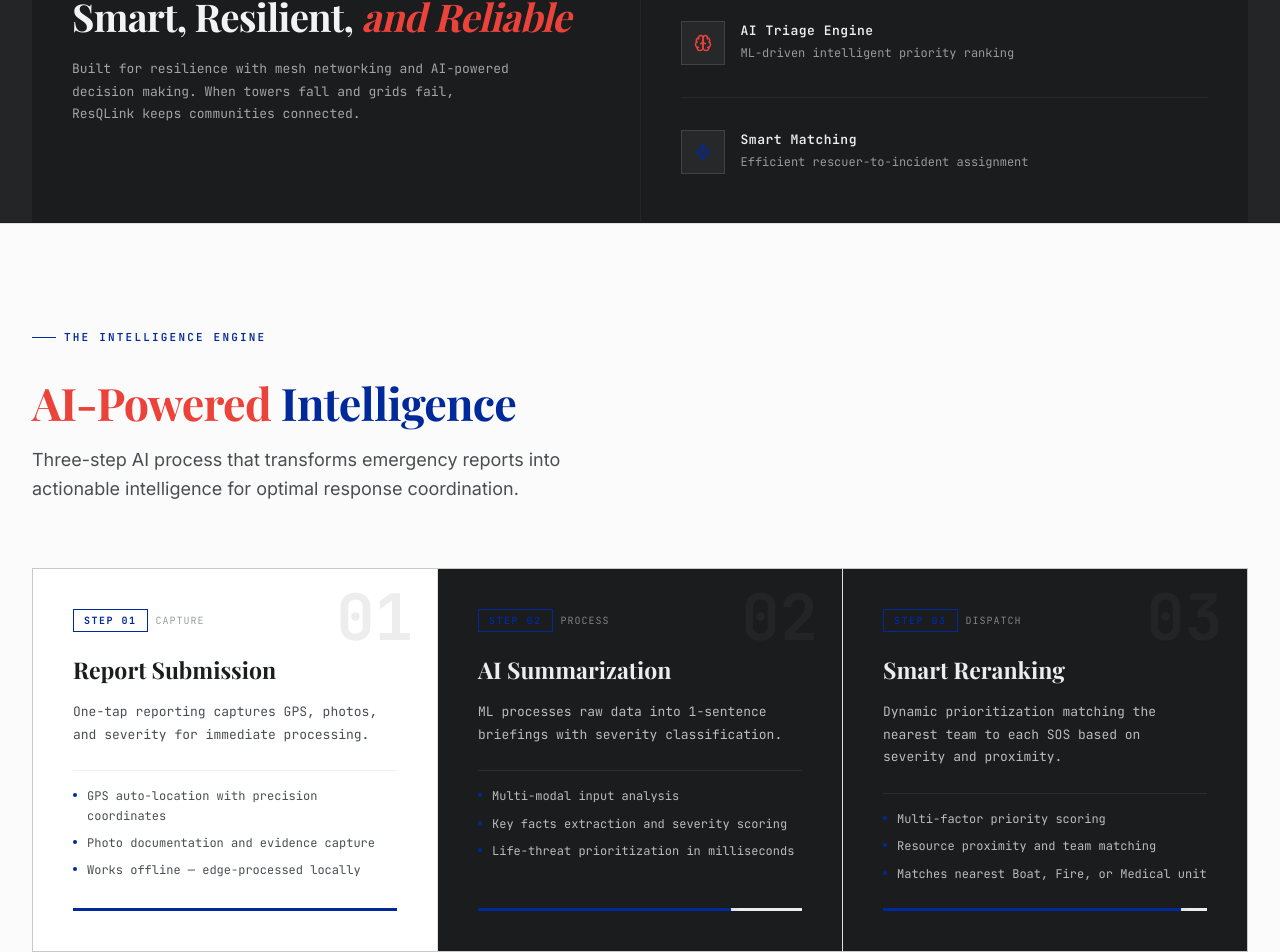
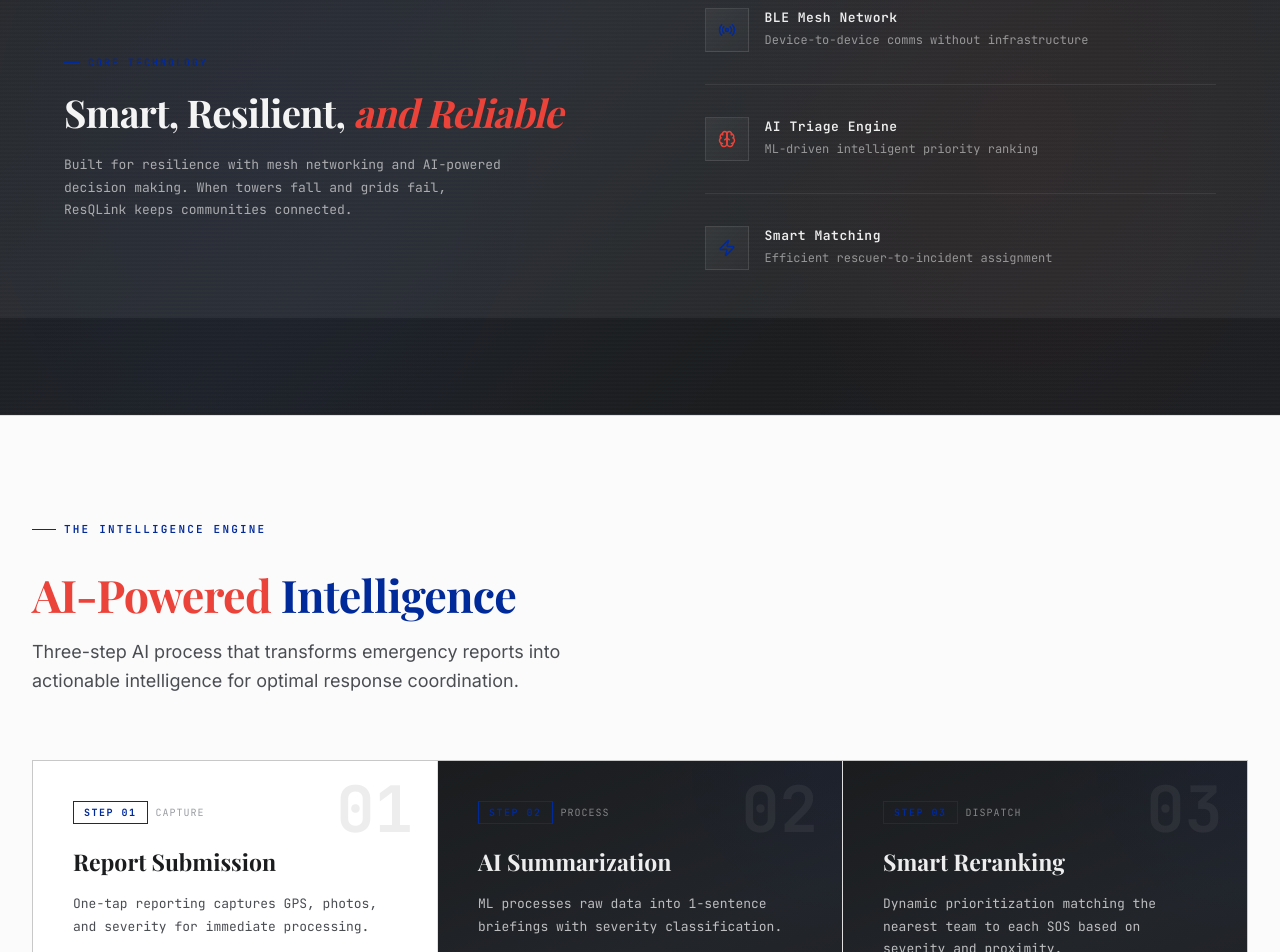
Before and after one commit to exadizon/warframes-2026, a React (Vite) app in the folder prototype-v1/: page / in a window 1280 px wide. Shown: the part 1932-2884 px from the top of the page. Built offline with nearby package versions, Linux system fonts and the light colour scheme; a web font is replaced by a local one.

Commit message:
feat: enhance UI with gradient backgrounds and subtle glow effects in various components

```diff
--- a/prototype-v1/src/App.jsx
+++ b/prototype-v1/src/App.jsx
@@ -353,9 +353,10 @@ function ResilienceBanner() {
     <section
       ref={ref}
       style={{
-        borderTop: "1px solid var(--border-light)",
-        borderBottom: "1px solid var(--border-light)",
-        backgroundColor: "var(--bg-dark)",
+        borderTop: "1px solid rgba(255, 255, 255, 0.06)",
+        borderBottom: "1px solid rgba(255, 255, 255, 0.06)",
+        background: "linear-gradient(135deg, #1a1c1e 0%, #1f2227 40%, #1a1c1e 70%, #1d1f23 100%)",
+        padding: "var(--space-24) 0",
         overflow: "hidden",
         position: "relative",
       }}
@@ -363,22 +364,49 @@ function ResilienceBanner() {
       {/* Subtle scan lines */}
       <div className="scanline-overlay" />
 
+      {/* Subtle radial glow */}
       <div
-        className="container"
+        style={{
+          position: "absolute",
+          top: "-40%",
+          left: "-10%",
+          width: "60%",
+          height: "180%",
+          background: "radial-gradient(ellipse at center, rgba(0, 41, 154, 0.06) 0%, transparent 70%)",
+          pointerEvents: "none",
+          zIndex: 0,
+        }}
+      />
+      <div
+        style={{
+          position: "absolute",
+          bottom: "-30%",
+          right: "-5%",
+          width: "50%",
+          height: "160%",
+          background: "radial-gradient(ellipse at center, rgba(235, 67, 58, 0.04) 0%, transparent 70%)",
+          pointerEvents: "none",
+          zIndex: 0,
+        }}
+      />
+
+      <div
         style={{
           display: "grid",
           gridTemplateColumns: "1fr 1fr",
           gap: "1px",
-          backgroundColor: "rgba(255, 255, 255, 0.04)",
+          backgroundColor: "rgba(255, 255, 255, 0.06)",
           position: "relative",
           zIndex: 2,
+          maxWidth: "100%",
+          width: "100%",
         }}
       >
         {/* Left — Statement */}
         <div
           style={{
-            backgroundColor: "var(--bg-dark)",
-            padding: "var(--space-16) var(--space-10)",
+            backgroundColor: "transparent",
+            padding: "var(--space-16) var(--space-16)",
             display: "flex",
             flexDirection: "column",
             justifyContent: "center",
@@ -446,8 +474,8 @@ function ResilienceBanner() {
         {/* Right — Three pillars */}
         <div
           style={{
-            backgroundColor: "var(--bg-dark)",
-            padding: "var(--space-12) var(--space-10)",
+            backgroundColor: "transparent",
+            padding: "var(--space-12) var(--space-16)",
             display: "flex",
             flexDirection: "column",
             justifyContent: "center",
@@ -467,7 +495,7 @@ function ResilienceBanner() {
                 paddingBottom: i < pillars.length - 1 ? "var(--space-8)" : 0,
                 borderBottom:
                   i < pillars.length - 1
-                    ? "1px solid rgba(255, 255, 255, 0.05)"
+                    ? "1px solid rgba(255, 255, 255, 0.08)"
                     : "none",
               }}
             >
@@ -478,8 +506,8 @@ function ResilienceBanner() {
                   display: "flex",
                   alignItems: "center",
                   justifyContent: "center",
-                  border: "1px solid rgba(255, 255, 255, 0.12)",
-                  backgroundColor: "rgba(255, 255, 255, 0.05)",
+                  border: "1px solid rgba(255, 255, 255, 0.1)",
+                  background: "linear-gradient(135deg, rgba(255, 255, 255, 0.06) 0%, rgba(255, 255, 255, 0.02) 100%)",
                   color: pillar.iconColor || "rgba(255, 255, 255, 0.7)",
                   flexShrink: 0,
                   fontSize: "18px",
@@ -506,7 +534,7 @@ function ResilienceBanner() {
                     fontFamily: "var(--font-mono)",
                     fontSize: "12px",
                     lineHeight: 1.6,
-                    color: "rgba(255, 255, 255, 0.55)",
+                    color: "rgba(255, 255, 255, 0.5)",
                   }}
                 >
                   {pillar.description}
@@ -715,7 +743,7 @@ function LoadingScreen({ onComplete }) {
         position: "fixed",
         inset: 0,
         zIndex: 9999,
-        backgroundColor: "#1A1C1E",
+        background: "linear-gradient(135deg, #1a1c1e 0%, #1f2227 40%, #1a1c1e 70%, #1d1f23 100%)",
         display: "flex",
         flexDirection: "column",
         alignItems: "center",
--- a/prototype-v1/src/components/ImpactSDG.jsx
+++ b/prototype-v1/src/components/ImpactSDG.jsx
@@ -469,8 +469,9 @@ export default function ImpactSDG() {
             delay={200}
           />
         </div>
+      </div>
 
-        {/* CTA Section — Ready to Transform */}
+        {/* CTA Section — Ready to Transform (Full Width) */}
         <div
           ref={ctaRef}
           id="waitlist"
@@ -478,8 +479,7 @@ export default function ImpactSDG() {
             display: 'grid',
             gridTemplateColumns: '1fr 1fr',
             gap: '1px',
-            backgroundColor: 'var(--border-light)',
-            border: '1px solid var(--border-light)',
+            backgroundColor: 'rgba(255, 255, 255, 0.06)',
             opacity: ctaVisible ? 1 : 0,
             transform: ctaVisible ? 'translateY(0)' : 'translateY(20px)',
             transition: 'all 800ms cubic-bezier(0.16, 1, 0.3, 1)',
@@ -488,14 +488,28 @@ export default function ImpactSDG() {
           {/* Left — Mission CTA */}
           <div
             style={{
-              backgroundColor: 'var(--bg-dark)',
-              padding: 'var(--space-16) var(--space-12)',
+              background: 'linear-gradient(145deg, #1a1c1e 0%, #1f2328 45%, #1d1f23 100%)',
+              padding: 'var(--space-16) var(--space-16)',
               display: 'flex',
               flexDirection: 'column',
               justifyContent: 'center',
               gap: 'var(--space-6)',
+              position: 'relative',
+              overflow: 'hidden',
             }}
           >
+            {/* Accent glow */}
+            <div
+              style={{
+                position: 'absolute',
+                bottom: '-20%',
+                left: '-10%',
+                width: '60%',
+                height: '80%',
+                background: 'radial-gradient(ellipse at center, rgba(235, 67, 58, 0.06) 0%, transparent 65%)',
+                pointerEvents: 'none',
+              }}
+            />
             <span
               style={{
                 fontFamily: 'var(--font-mono)',
@@ -567,8 +581,8 @@ export default function ImpactSDG() {
           {/* Right — Early Access Benefits */}
           <div
             style={{
-              backgroundColor: 'var(--bg-card)',
-              padding: 'var(--space-12) var(--space-10)',
+              background: 'linear-gradient(160deg, #1a1c1e 0%, #22252a 50%, #1d1f23 100%)',
+              padding: 'var(--space-12) var(--space-16)',
               display: 'flex',
               flexDirection: 'column',
               justifyContent: 'center',
@@ -581,7 +595,7 @@ export default function ImpactSDG() {
                 fontWeight: 600,
                 letterSpacing: '0.15em',
                 textTransform: 'uppercase',
-                color: 'var(--text-muted)',
+                color: 'rgba(255, 255, 255, 0.4)',
                 display: 'block',
                 marginBottom: 'var(--space-8)',
               }}
@@ -630,10 +644,10 @@ export default function ImpactSDG() {
                       display: 'flex',
                       alignItems: 'center',
                       justifyContent: 'center',
-                      border: '1px solid var(--border-light)',
-                      backgroundColor: 'var(--bg-secondary)',
+                      border: '1px solid rgba(255, 255, 255, 0.1)',
+                      backgroundColor: 'rgba(255, 255, 255, 0.05)',
                       flexShrink: 0,
-                      color: 'var(--accent-orange)',
+                      color: 'var(--accent-blue-bright)',
                     }}
                   >
                     {benefit.icon}
@@ -645,7 +659,7 @@ export default function ImpactSDG() {
                         fontSize: '12px',
                         fontWeight: 600,
                         letterSpacing: '0.04em',
-                        color: 'var(--text-primary)',
+                        color: 'rgba(255, 255, 255, 0.95)',
                       }}
                     >
                       {benefit.title}
@@ -655,7 +669,7 @@ export default function ImpactSDG() {
                         fontFamily: 'var(--font-mono)',
                         fontSize: '11px',
                         lineHeight: 1.65,
-                        color: 'var(--text-tertiary)',
+                        color: 'rgba(255, 255, 255, 0.45)',
                       }}
                     >
                       {benefit.desc}
@@ -666,7 +680,6 @@ export default function ImpactSDG() {
             </div>
           </div>
         </div>
-      </div>
 
       {/* Responsive overrides */}
       <style>{`
@@ -674,7 +687,7 @@ export default function ImpactSDG() {
           #impact .container > div:nth-child(3) {
             grid-template-columns: 1fr !important;
           }
-          #impact .container > div:last-child {
+          #impact > div:last-of-type {
             grid-template-columns: 1fr !important;
           }
         }
--- a/prototype-v1/src/components/IntelligenceEngine.jsx
+++ b/prototype-v1/src/components/IntelligenceEngine.jsx
@@ -135,8 +135,12 @@ function StepCard({
   const bgColor = isAccent
     ? "var(--accent-orange)"
     : isDark
-      ? "var(--bg-dark)"
+      ? "linear-gradient(160deg, #1a1c1e 0%, #22252a 50%, #1d1f23 100%)"
       : "var(--bg-card)";
+
+  const bgStyle = isDark && !isAccent
+    ? { background: bgColor }
+    : { backgroundColor: bgColor };
 
   const textColor =
     isAccent || isDark ? "rgba(255, 255, 255, 0.92)" : "var(--text-primary)";
@@ -153,7 +157,7 @@ function StepCard({
   const borderColor = isAccent
     ? "rgba(255, 255, 255, 0.2)"
     : isDark
-      ? "rgba(255, 255, 255, 0.08)"
+      ? "rgba(255, 255, 255, 0.1)"
       : "var(--border-lighter)";
   const bulletDotColor = isAccent
     ? "rgba(255, 255, 255, 0.8)"
@@ -163,13 +167,13 @@ function StepCard({
   const numberColor = isAccent
     ? "rgba(255, 255, 255, 0.12)"
     : isDark
-      ? "rgba(255, 255, 255, 0.04)"
+      ? "rgba(255, 255, 255, 0.06)"
       : "var(--bg-tertiary)";
 
   return (
     <div
       style={{
-        backgroundColor: bgColor,
+        ...bgStyle,
         padding: "var(--space-10)",
         position: "relative",
         display: "flex",
@@ -180,6 +184,20 @@ function StepCard({
         transition: `all 700ms cubic-bezier(0.16, 1, 0.3, 1) ${delay}ms`,
       }}
     >
+      {/* Subtle corner glow for dark cards */}
+      {isDark && !isAccent && (
+        <div
+          style={{
+            position: "absolute",
+            top: 0,
+            right: 0,
+            width: "50%",
+            height: "50%",
+            background: "radial-gradient(ellipse at top right, rgba(0, 41, 154, 0.07) 0%, transparent 70%)",
+            pointerEvents: "none",
+          }}
+        />
+      )}
       {/* Large background step number */}
       <span
         style={{
--- a/prototype-v1/src/index.css
+++ b/prototype-v1/src/index.css
@@ -391,7 +391,7 @@ textarea {
 }
 
 .section--dark {
-    background-color: var(--bg-dark);
+    background: linear-gradient(135deg, #1a1c1e 0%, #1f2227 40%, #1a1c1e 70%, #1d1f23 100%);
     color: var(--text-inverse);
 }
 
@@ -754,7 +754,7 @@ textarea {
 }
 
 .card--dark {
-    background-color: var(--bg-dark);
+    background: linear-gradient(160deg, #1a1c1e 0%, #22252a 50%, #1d1f23 100%);
     border-color: rgba(255, 255, 255, 0.08);
     color: var(--text-inverse);
 }
@@ -894,7 +894,7 @@ textarea {
 }
 
 .bento__cell--dark {
-    background-color: var(--bg-dark);
+    background: linear-gradient(160deg, #1a1c1e 0%, #22252a 50%, #1d1f23 100%);
     color: var(--text-inverse);
 }
 
@@ -1468,8 +1468,8 @@ textarea {
     background: repeating-linear-gradient(0deg,
             transparent,
             transparent 2px,
-            rgba(26, 28, 30, 0.015) 2px,
-            rgba(26, 28, 30, 0.015) 4px);
+            rgba(255, 255, 255, 0.012) 2px,
+            rgba(255, 255, 255, 0.012) 4px);
 }
 
 /* ── TOOLTIP ───────────────────────────────────────────────── */
```
